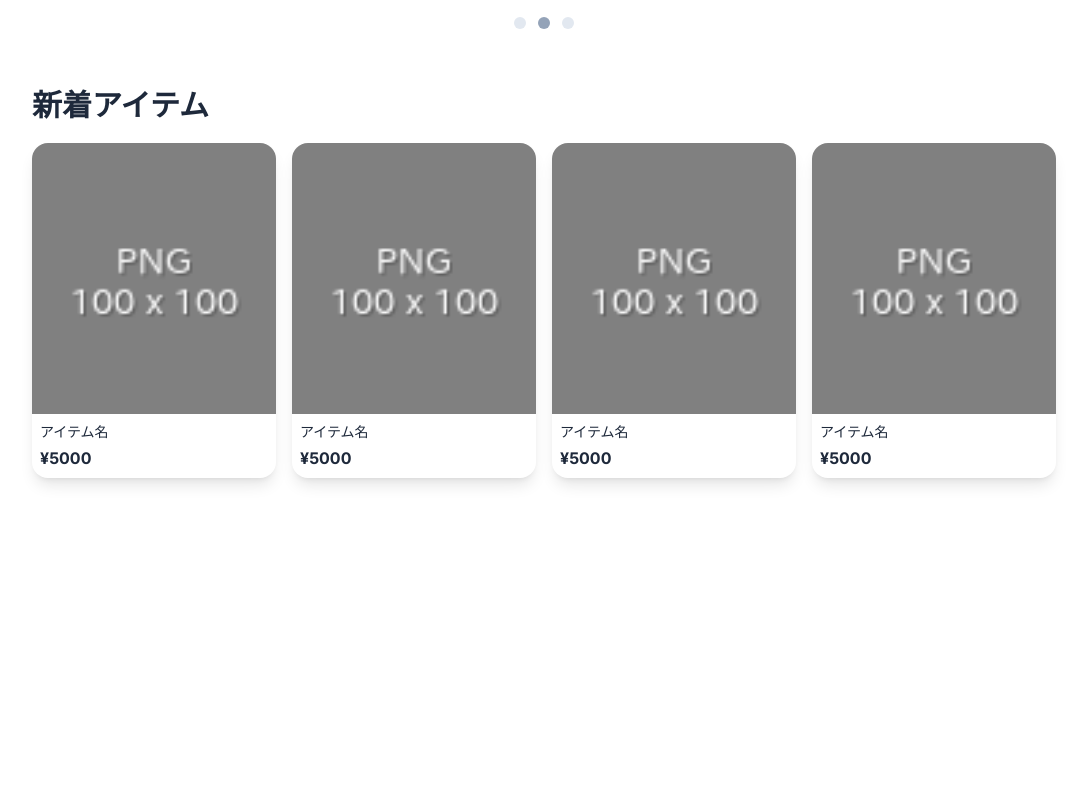
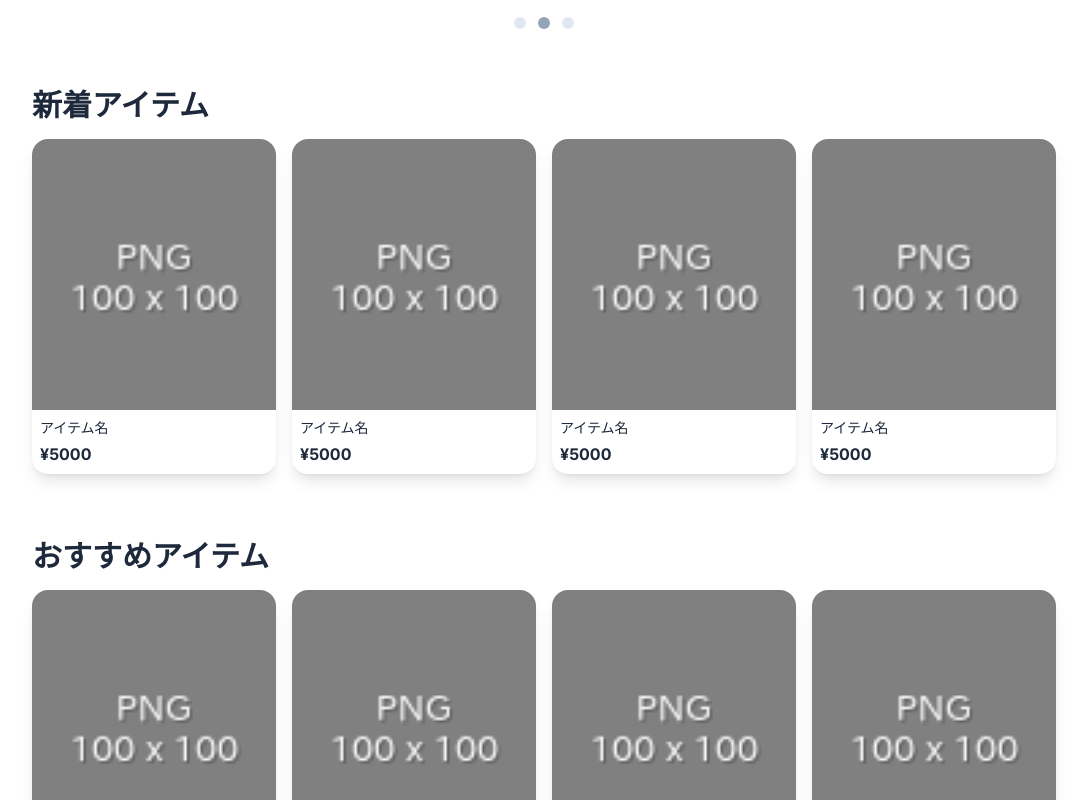
Before and after one commit to aiharanaoya/fashion-ec, a Next.js app: page / in a window 1280 px wide. Shown: the part 500-1300 px from the top of the page, without its empty margins (96-1183 px from the left). Before the commit the page ends 1010 px from the top, so only its background shows below. Built offline with nearby package versions, Linux system fonts and the light colour scheme.

Commit message:
おすすめアイテム配置

```diff
--- a/app/(features)/page.tsx
+++ b/app/(features)/page.tsx
@@ -21,9 +21,54 @@ export default function Page() {
           }
         ]}
       />
-      <div className="h-full w-full max-w-5xl">
-        <section className="flex flex-col gap-y-5">
+      <div className="flex h-full w-full max-w-5xl flex-col gap-y-16">
+        <section className="flex flex-col gap-y-4">
           <H2 text="新着アイテム" />
+          <ul className="flex w-full gap-x-4">
+            <li className="w-full">
+              <ItemCard
+                image={{
+                  src: '/dummy-image.png',
+                  alt: ''
+                }}
+                name="アイテム名"
+                price={5000}
+              />
+            </li>
+            <li className="w-full">
+              <ItemCard
+                image={{
+                  src: '/dummy-image.png',
+                  alt: ''
+                }}
+                name="アイテム名"
+                price={5000}
+              />
+            </li>
+            <li className="w-full">
+              <ItemCard
+                image={{
+                  src: '/dummy-image.png',
+                  alt: ''
+                }}
+                name="アイテム名"
+                price={5000}
+              />
+            </li>
+            <li className="w-full">
+              <ItemCard
+                image={{
+                  src: '/dummy-image.png',
+                  alt: ''
+                }}
+                name="アイテム名"
+                price={5000}
+              />
+            </li>
+          </ul>
+        </section>
+        <section className="flex flex-col gap-y-4">
+          <H2 text="おすすめアイテム" />
           <ul className="flex w-full gap-x-4">
             <li className="w-full">
               <ItemCard
```
